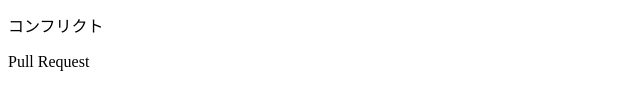
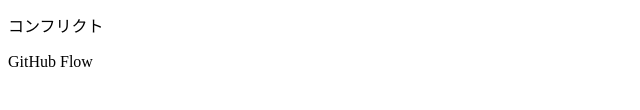
Before and after one commit to yohey-ing/git_tutorial, a plain HTML site: page index.html in a window 1280 px wide. Shown: the part 210-320 px from the top of the page, 0-640 px from the left. Drawn offline with Linux system fonts and the light colour scheme.

Commit message:
Gitub Flow追記

```diff
--- a/index.html
+++ b/index.html
@@ -4,4 +4,4 @@
 <p>git reset HEAD ファイル名</p>
 <p>git commit --amend</p>
 <p>コンフリクト</p>
-<p>Pull Request</p>
+<p>GitHub Flow</p>
```
